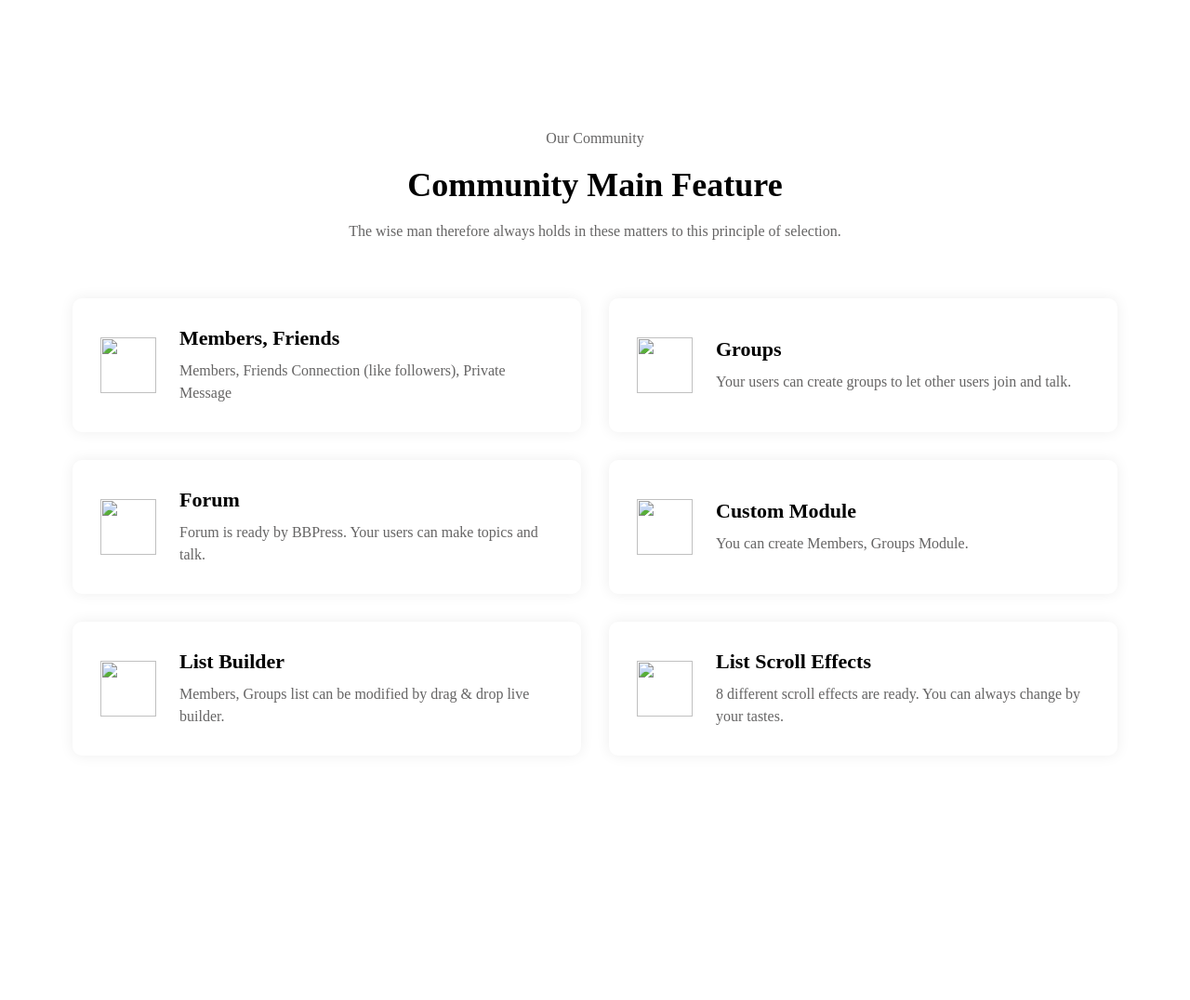
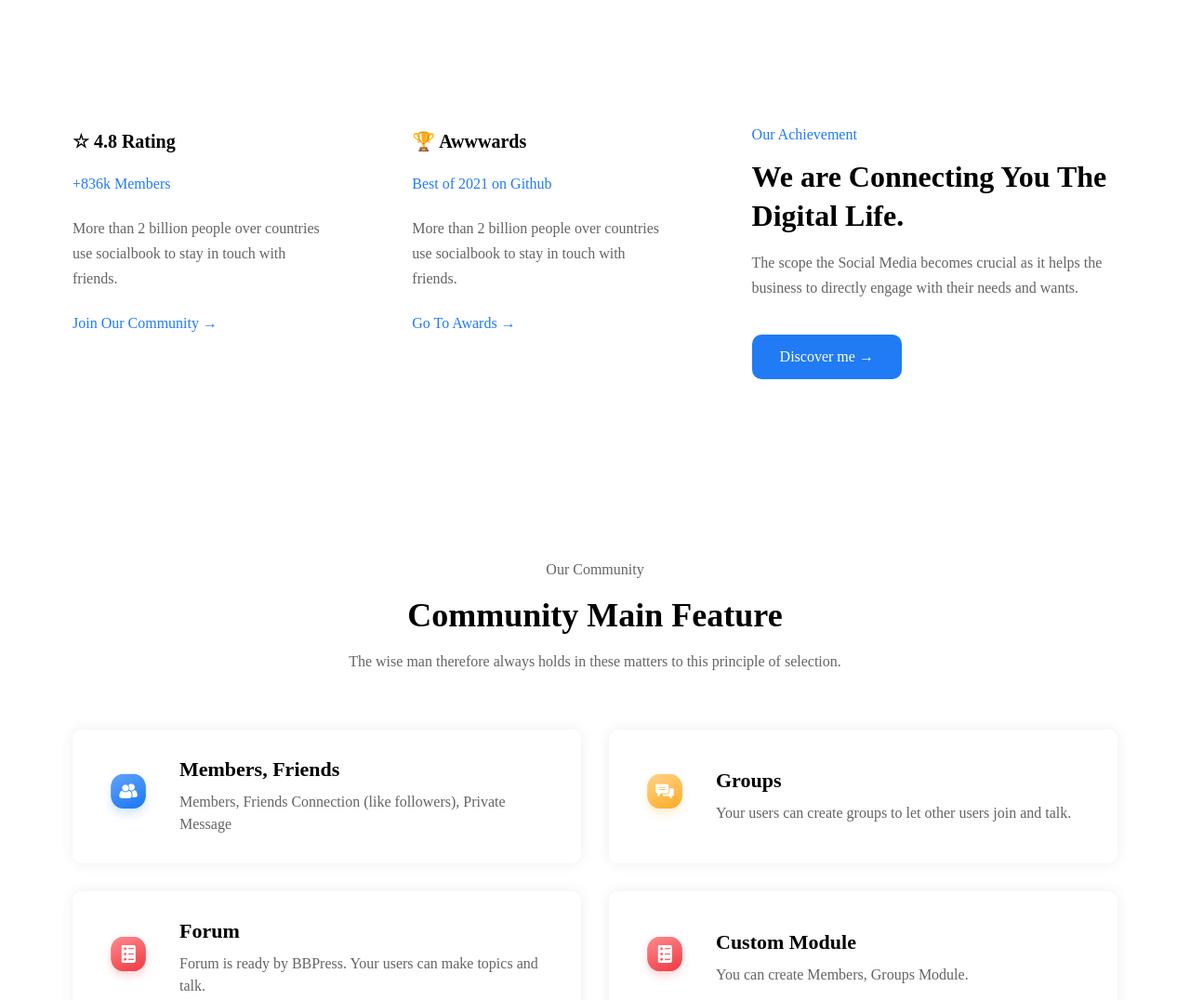
Before and after one commit to abdulhodirazzoqzoda-cpu/classwork, a plain HTML site: page index.html in a window 1280 px wide. Shown: the part 1240-2316 px from the top of the page at 93% size. Before the commit the page ends 2141 px from the top, so only its background shows below. Drawn offline with Linux system fonts and the light colour scheme.

Commit message:
sectioni faromushuda

```diff
--- a/index.html
+++ b/index.html
@@ -87,6 +87,55 @@
     </div>
 
 </section>
+<section class="section-achievement">
+
+    <div class="rating">
+
+        <p class="rating-title">☆ 4.8 Rating</p>
+
+        <p class="rating-members">+836k Members</p>
+
+        <p class="rating-text">
+            More than 2 billion people over countries
+            use socialbook to stay in touch with friends.
+        </p>
+
+        <p class="rating-link">Join Our Community →</p>
+
+    </div>
+
+    <div class="awards">
+
+        <p class="awards-title">🏆 Awwwards</p>
+
+        <p class="awards-members">Best of 2021 on Github</p>
+
+        <p class="awards-text">
+            More than 2 billion people over countries
+            use socialbook to stay in touch with friends.
+        </p>
+
+        <p class="awards-link">Go To Awards →</p>
+
+    </div>
+
+    <div class="achievement-text">
+
+        <p class="matni-kichik">Our Achievement</p>
+
+        <h2>We are Connecting You The Digital Life.</h2>
+
+        <p class="matni-asosi">
+            The scope the Social Media becomes crucial
+            as it helps the business to directly engage
+            with their needs and wants.
+        </p>
+
+        <p class="tugma-achievement">Discover me →</p>
+
+    </div>
+
+</section>
 <section class="section3">
 
     <div class="matn-seyum">
@@ -103,7 +152,7 @@
     <div class="xususiyat-ho">
 
         <div class="xususiyat1">
-            <img src="members.png" alt="">
+            <img src="./images/Icon.png" alt="">
             <div>
                 <h3>Members, Friends</h3>
                 <p>Members, Friends Connection (like followers), Private Message</p>
@@ -111,7 +160,7 @@
         </div>
 
         <div class="xususiyat1">
-            <img src="groups.png" alt="">
+            <img src="./images/Icon (1).png" alt="">
             <div>
                 <h3>Groups</h3>
                 <p>Your users can create groups to let other users join and talk.</p>
@@ -119,7 +168,7 @@
         </div>
 
         <div class="xususiyat1">
-            <img src="forum.png" alt="">
+            <img src="./images/Icon (2).png" alt="">
             <div>
                 <h3>Forum</h3>
                 <p>Forum is ready by BBPress. Your users can make topics and talk.</p>
@@ -127,7 +176,7 @@
         </div>
 
         <div class="xususiyat1">
-            <img src="module.png" alt="">
+            <img src="./images/Icon (2).png" alt="">
             <div>
                 <h3>Custom Module</h3>
                 <p>You can create Members, Groups Module.</p>
@@ -135,7 +184,7 @@
         </div>
 
         <div class="xususiyat1">
-            <img src="list.png" alt="">
+            <img src="./images/Icon (3).png" alt="">
             <div>
                 <h3>List Builder</h3>
                 <p>Members, Groups list can be modified by drag & drop live builder.</p>
@@ -143,7 +192,7 @@
         </div>
 
         <div class="xususiyat1">
-            <img src="scroll.png" alt="">
+            <img src="./images/Icon (4).png" alt="">
             <div>
                 <h3>List Scroll Effects</h3>
                 <p>8 different scroll effects are ready. You can always change by your tastes.</p>
--- a/style.css
+++ b/style.css
@@ -186,6 +186,69 @@
     object-fit: cover;
     border-radius: 15px;
 }
+.section-achievement {
+    width: 100%;
+    display: flex;
+    justify-content: space-between;
+    gap: 30px;
+    padding: 80px 70px;
+    box-sizing: border-box;
+}
+
+/* Се қисми Section */
+.rating,
+.awards {
+    width: 25%;
+}
+
+.achievement-text {
+    width: 35%;
+}
+
+/* Матнҳои Rating ва Awards */
+.rating-title,
+.awards-title {
+    font-size: 20px;
+    font-weight: bold;
+}
+
+.rating-members,
+.awards-members {
+    color: #217BF4;
+    margin: 25px 0;
+}
+
+.rating-text,
+.awards-text {
+    color: #656464;
+    line-height: 1.7;
+}
+
+.rating-link,
+.awards-link {
+    margin-top: 25px;
+    color: #217BF4;
+}
+
+/* Қисми Achievement */
+.achievement-text h2 {
+    font-size: 32px;
+    line-height: 1.3;
+    margin: 15px 0;
+}
+
+.achievement-text .matni-asosi {
+    line-height: 1.7;
+}
+
+.tugma-achievement {
+    display: inline-block;
+    background-color: #217BF4;
+    color: white;
+    padding: 15px 30px;
+    border-radius: 10px;
+    margin-top: 20px;
+}
 .section3 {
 
     width: 100%;
```
Also changed, not shown: images/Icon (1).png (added), images/Icon (2).png (added), images/Icon (3).png (added), images/Icon (4).png (added), images/Icon (5).png (added), images/Icon.png (added).
